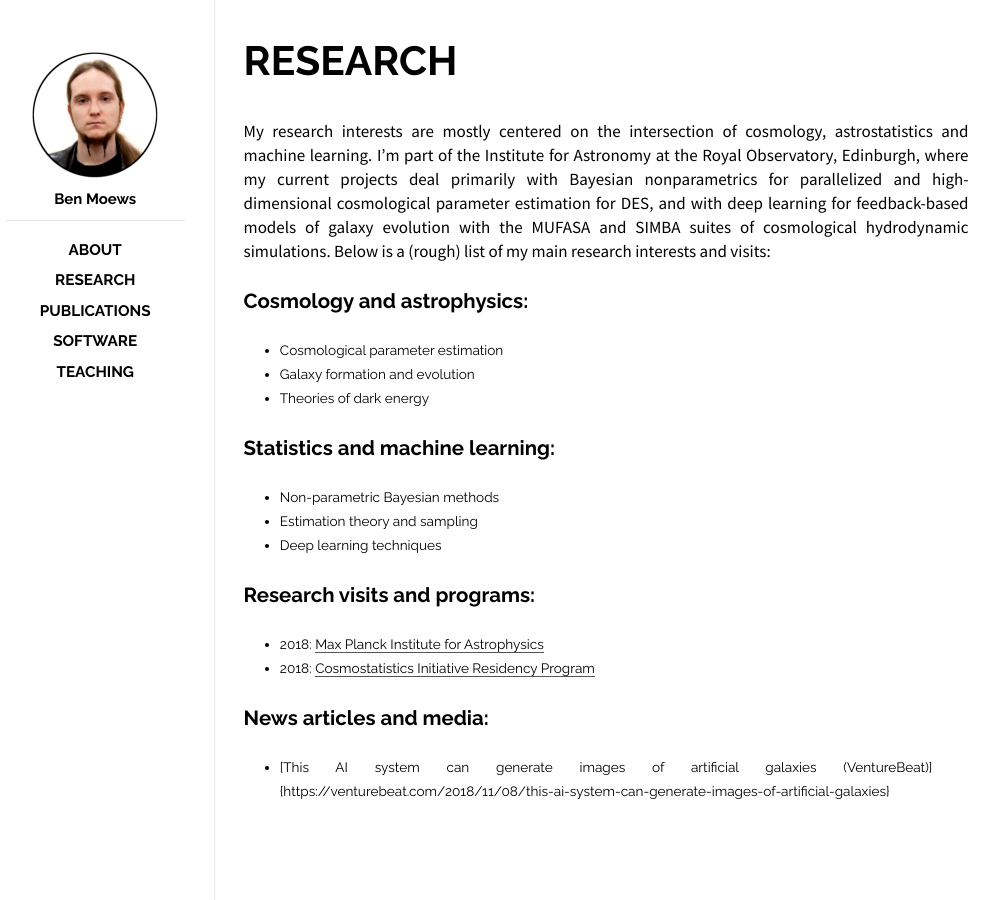
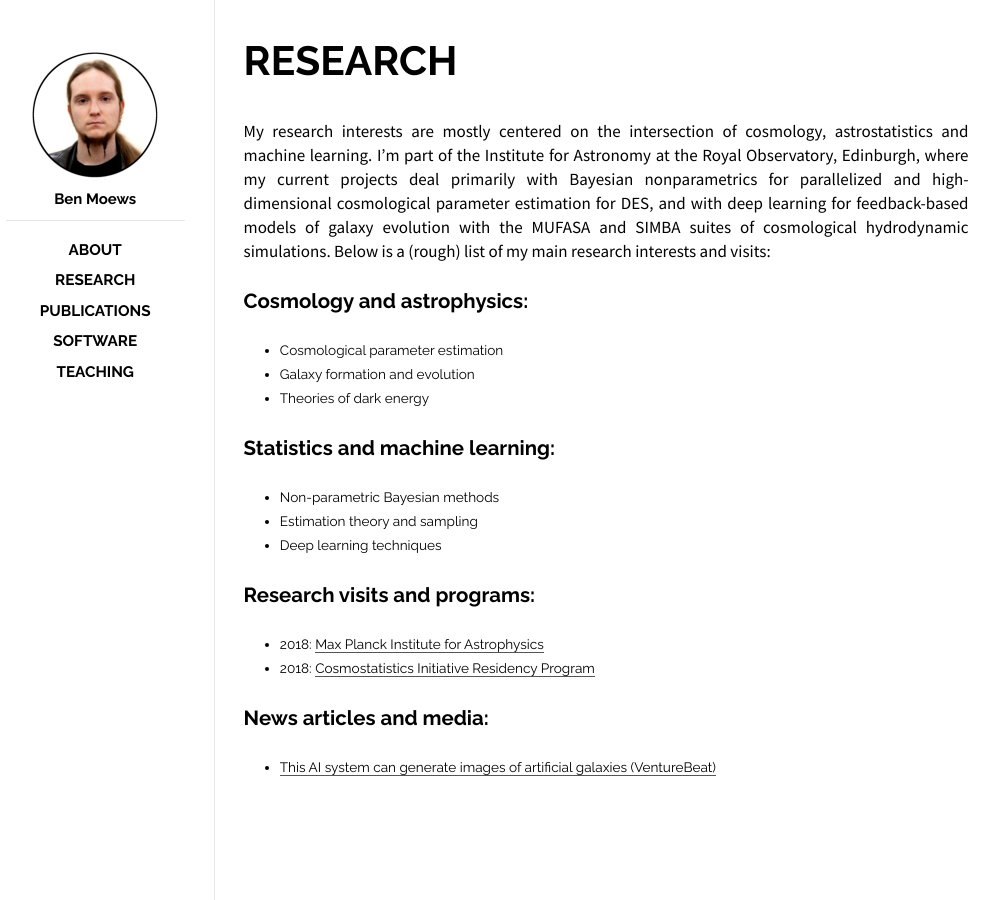
Before and after one commit to moews/moews.github.io, a Jekyll site: the page built from _posts/2017-03-26-research.md, in a window 1280 px wide. Shown: the whole page, without its empty margins (144-1143 px from the left). Built offline with Jekyll 4.4.1, drawn with Linux system fonts in a browser that asks for light colours.

Commit message:
Update 2017-03-26-research.md

```diff
--- a/_posts/2017-03-26-research.md
+++ b/_posts/2017-03-26-research.md
@@ -29,4 +29,4 @@ My research interests are mostly centered on the intersection of cosmology, astr
 
 ## News articles and media:
 
-* [This AI system can generate images of artificial galaxies (VentureBeat)]{https://venturebeat.com/2018/11/08/this-ai-system-can-generate-images-of-artificial-galaxies}
+* [This AI system can generate images of artificial galaxies (VentureBeat)](https://venturebeat.com/2018/11/08/this-ai-system-can-generate-images-of-artificial-galaxies)
```
